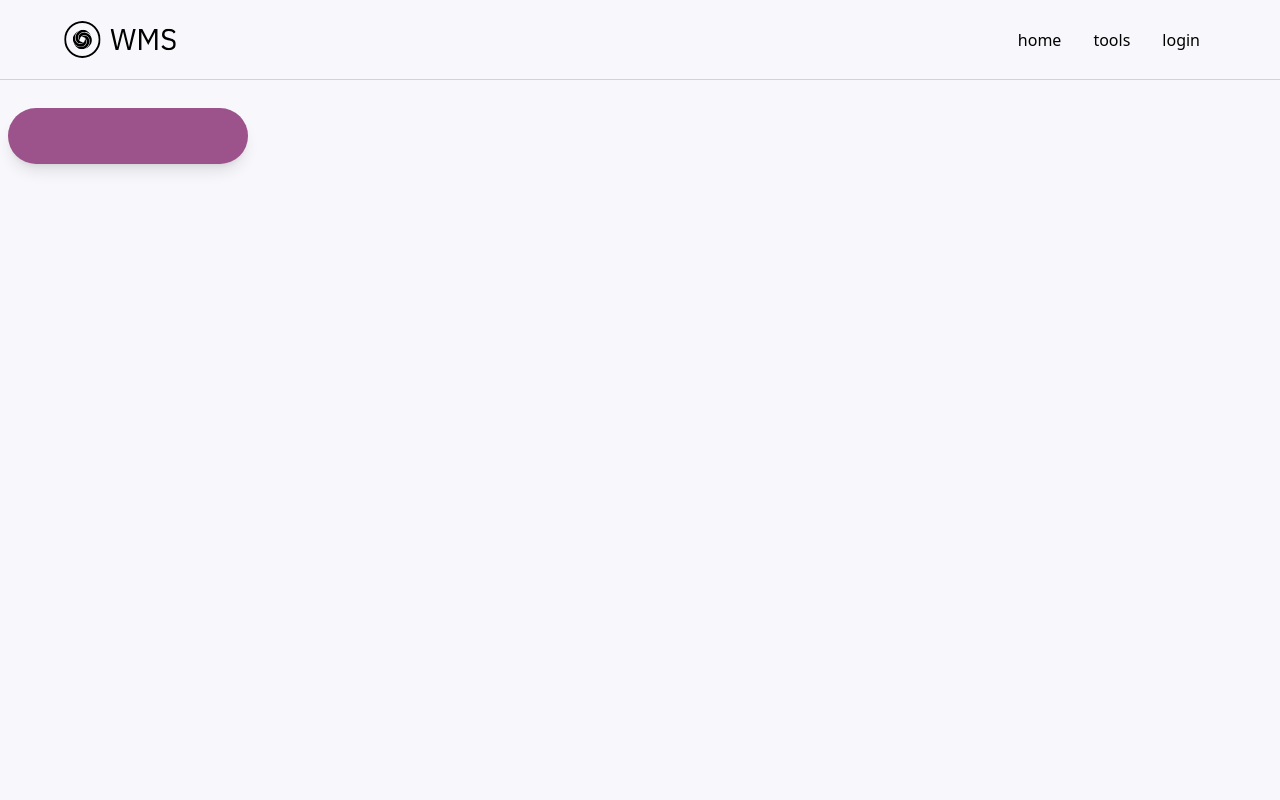
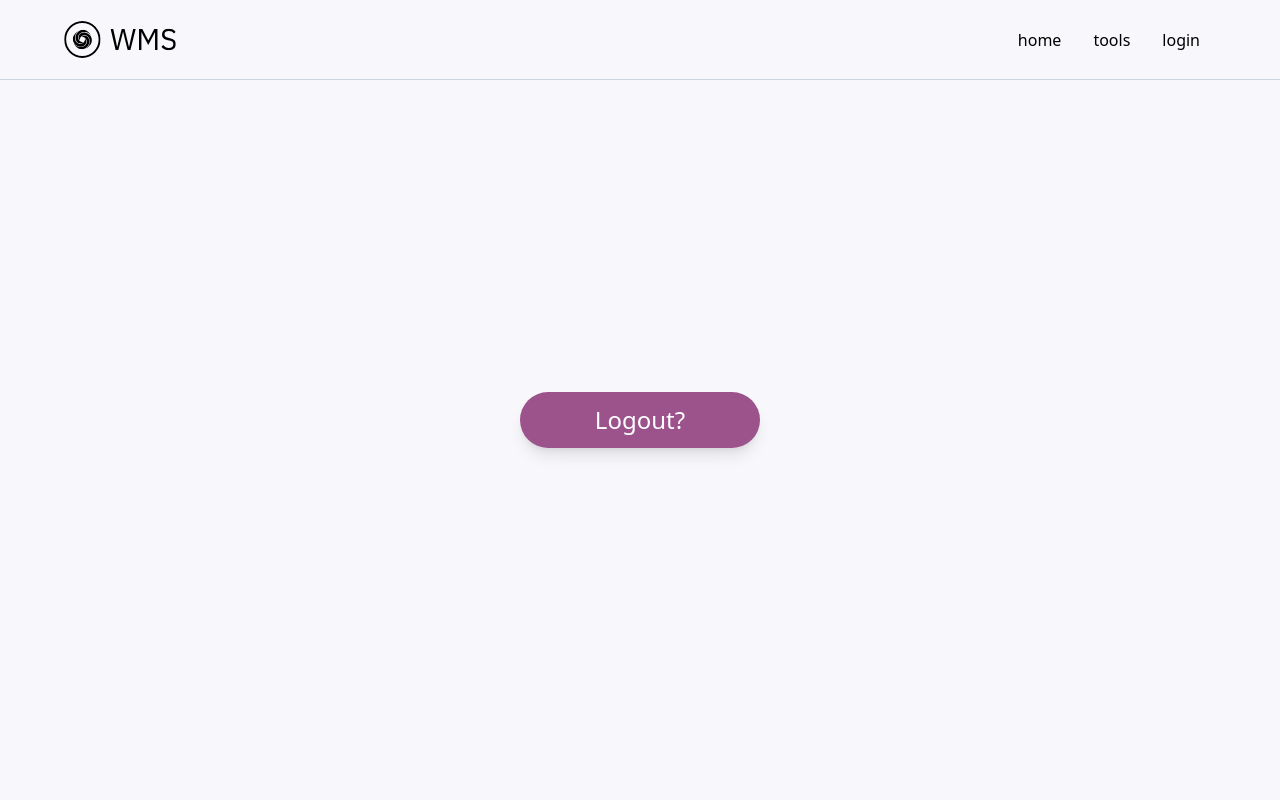
Before and after one commit to tijohans/WorkshopManagementSystem, a React (Vite) app in the folder app/: page /logout in a window 1280 px wide. Shown: the top 800 px of the page. Built offline with nearby package versions, Linux system fonts and the light colour scheme.

Commit message:
small change to logout screen

```diff
--- a/app/src/components/Logout.jsx
+++ b/app/src/components/Logout.jsx
@@ -24,8 +24,8 @@ export default function Logout() {
     }
 
     return (
-        <main>
-            <Button clickFunction={terminateLogin} text="Logout"></Button>
+        <main className='w-full h-[80vh] flex justify-center items-center'>
+            <Button clickFunction={terminateLogin}>Logout?</Button>
         </main>
     )
 }
```
